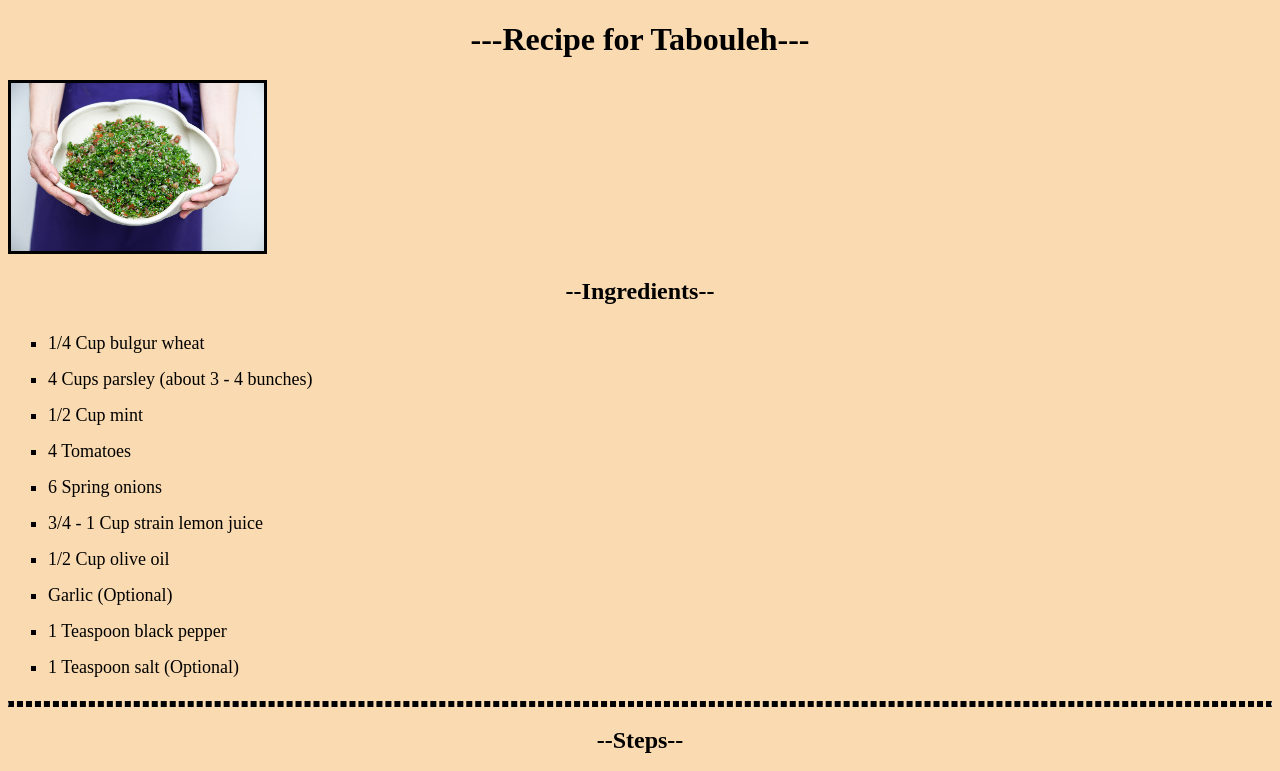
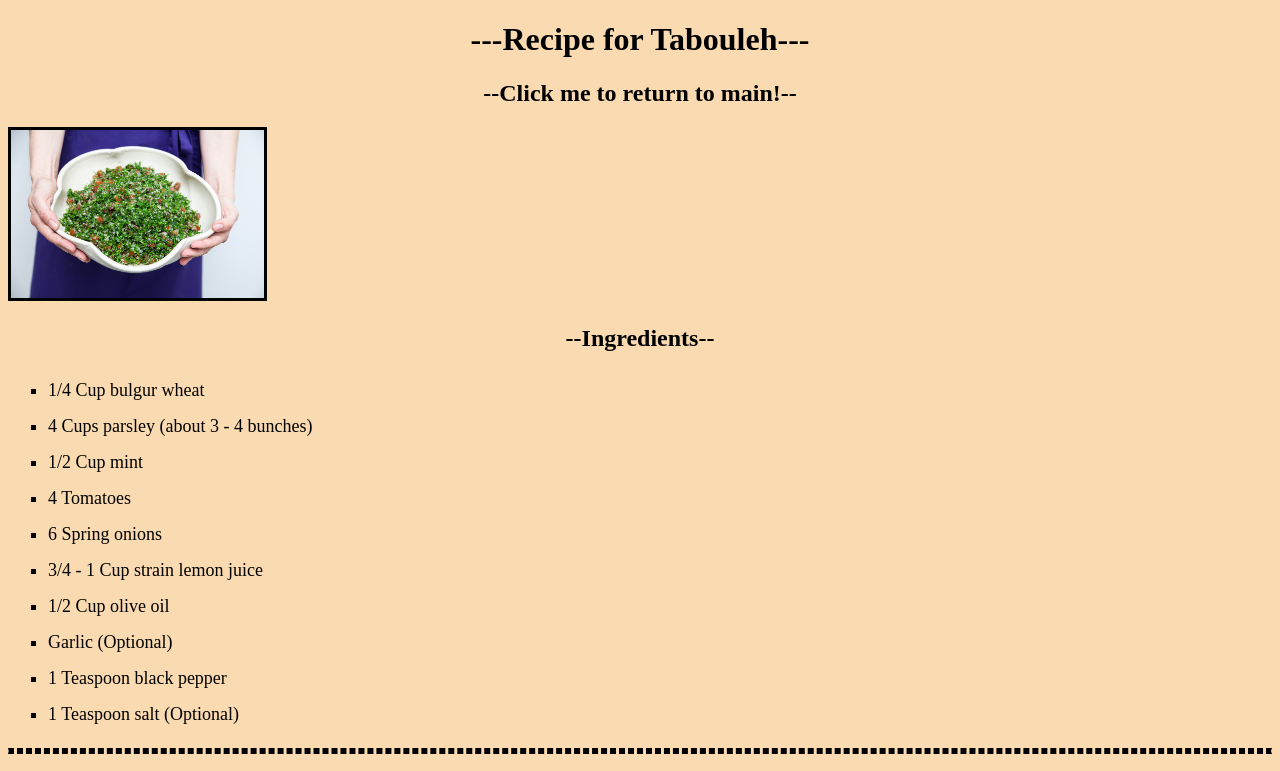
Before and after one commit to baldx/odin-recipes, a plain HTML site: page tabouleh.html in a window 1280 px wide. Shown: the top 771 px of the page. Drawn offline with Linux system fonts and the light colour scheme.

```diff
--- a/style1.css
+++ b/style1.css
@@ -23,3 +23,15 @@ img {
 ul {
     list-style-type: square;
 }
+nav {
+    margin-bottom: 20px;
+    text-align: center;
+}
+
+a:link, a:visited {
+    color: black;
+}
+
+a {
+    text-decoration: none;
+}
--- a/tabouleh.html
+++ b/tabouleh.html
@@ -9,6 +9,9 @@
 </head>
 <body>
     <header align="center"><h1>---Recipe for Tabouleh---</h1></header>
+    <nav>
+        <a href="index.html"><h2>--Click me to return to main!--</h2></a>
+    </nav>
     <img src="images/tabouleh.jpg" alt="picture of tabouleh" width="20%" height="20%">
     <article>
         <section>
```
Also changed, not shown: index.html (+3 -3 lines).
